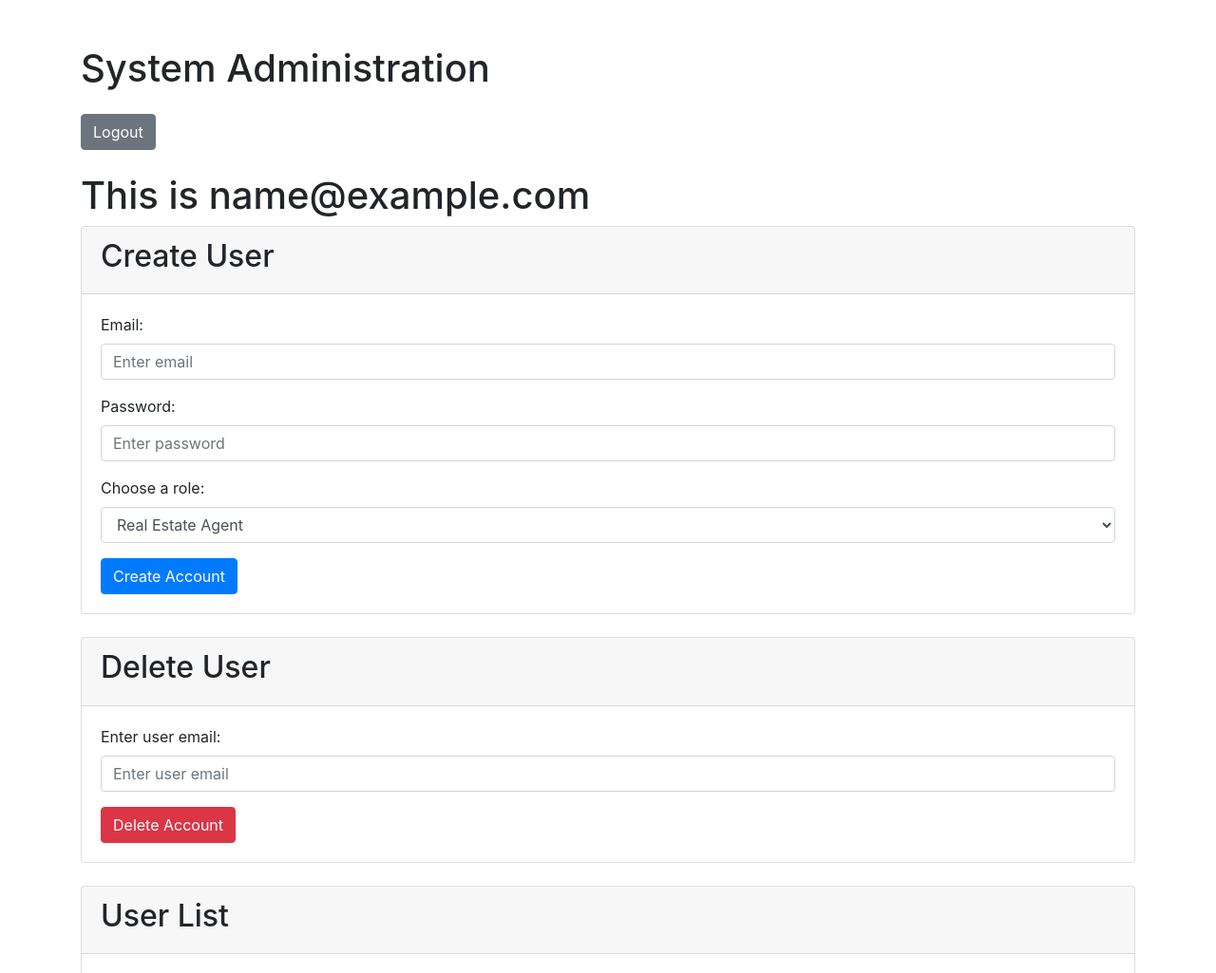
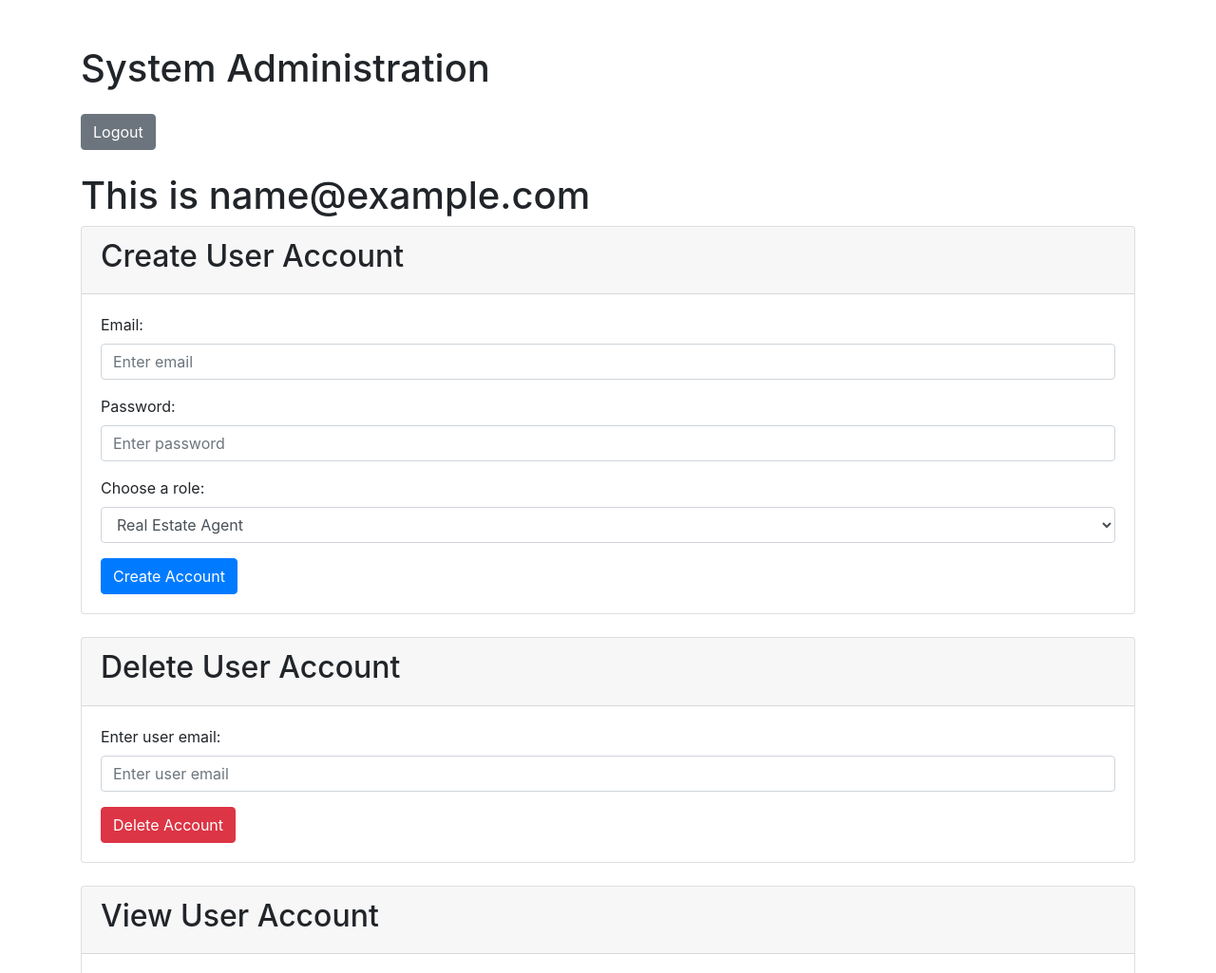
Before and after one commit to laojuaihe22/CSIT314-TeamZero, a Flask app: page /viewUserAccount in a window 1280 px wide. Shown: the top 1025 px of the page at 95% size. Run offline with Flask 3, Linux system fonts and the light colour scheme; the visitor is signed in with stand-in values (Sample User, id 1); data that the repository does not hold is empty; some libraries are stand-ins or nearby versions.

Commit message:
changes User class to UserAccount and some adjustment on admin page

```diff
--- a/controller/SystemAdmin/createUserAccountController.py
+++ b/controller/SystemAdmin/createUserAccountController.py
@@ -1,4 +1,4 @@
-from entity.UserAccount import User
+from entity.UserAccount import UserAccount
 class CreateUserController:
 
     def createUserAccount(self,email,password,role):
@@ -6,7 +6,7 @@ class CreateUserController:
         if not email or not password or not role:
             return False
 
-        userAccount = User()
+        userAccount = UserAccount()
         isCreated = userAccount.createUserAccount(email,password,role)
 
         if isCreated:
--- a/controller/SystemAdmin/deleteUserAccount.py
+++ b/controller/SystemAdmin/deleteUserAccount.py
@@ -1,4 +1,4 @@
-from entity.UserAccount import User
+from entity.UserAccount import UserAccount
 
 class DeleteUserAccount:
 
@@ -7,7 +7,7 @@ class DeleteUserAccount:
         if not email:
             return False
 
-        userAccount = User()
+        userAccount = UserAccount()
         isDeleted = userAccount.deleteUserAccount(email)
 
         if isDeleted:
--- a/controller/SystemAdmin/searchUserAccountController.py
+++ b/controller/SystemAdmin/searchUserAccountController.py
@@ -1,10 +1,10 @@
-from entity.UserAccount import User
+from entity.UserAccount import UserAccount
 
 class SearchUserAccountController:
 
     def searchUserAccount(self,email):
 
-        userAccount = User()
+        userAccount = UserAccount()
         user = userAccount.searchUserAccount(email)
 
         return user;
--- a/controller/SystemAdmin/viewUserAccountController.py
+++ b/controller/SystemAdmin/viewUserAccountController.py
@@ -1,9 +1,9 @@
-from entity.UserAccount import User
+from entity.UserAccount import UserAccount
 
 class ViewUserAccountController:
 
     def viewUserAccountData(self):
-        userAccount = User()
+        userAccount = UserAccount()
         user_account = userAccount.viewUserAccountData()
 
         return user_account
--- a/controller/User/loginController.py
+++ b/controller/User/loginController.py
@@ -1,11 +1,11 @@
-from entity.UserAccount import User
+from entity.UserAccount import UserAccount
 
 class LoginController:
 
 
     def verifyAccount(self, email, password):
 
-        userAccount = User()
+        userAccount = UserAccount()
         user, user_role = userAccount.verifyAccount(email,password)
 
         if user:
--- a/controller/User/signUpController.py
+++ b/controller/User/signUpController.py
@@ -1,10 +1,10 @@
-from entity.UserAccount import User
+from entity.UserAccount import UserAccount
 
 class SignUpController:
 
     def signUpUser(self,email,password):
 
-        userAccount = User()
+        userAccount = UserAccount()
         is_created = userAccount.signUpUser(email,password)
 
         return is_created
--- a/controller/User/userProfileController.py
+++ b/controller/User/userProfileController.py
@@ -1,4 +1,3 @@
-from flask import session
 from entity.UserProfile import UserProfile
 
 
--- a/entity/UserAccount.py
+++ b/entity/UserAccount.py
@@ -1,6 +1,6 @@
 from pymongo import MongoClient
 
-class User:
+class UserAccount:
     def __init__(self):
         self.database = None
     def get_database(self):
--- a/entity/UserProfile.py
+++ b/entity/UserProfile.py
@@ -11,6 +11,8 @@ class UserProfile:
             self.database = MongoClient("mongodb+srv://mongo:mongo@cluster0.zj42wez.mongodb.net/")
         return self.database
 
+
+    # view user profile
     def displayUserProfile(self, email):
 
         client = self.get_database()
--- a/static/styles.css
+++ b/static/styles.css
@@ -436,4 +436,10 @@ img {
     overflow: hidden;
 }
 
+.flash-error
+{
+    color: red;
+    font-family: Verdana, Geneva, Tahoma, sans-serif;
+    text-align: center;
+}
 /* Ally's css */
--- a/templates/admin.html
+++ b/templates/admin.html
@@ -31,7 +31,7 @@
         <!-- Create User Form -->
         <div class="card mb-4">
             <div class="card-header">
-                <h2>Create User</h2>
+                <h2>Create User Account</h2>
             </div>
             <div class="card-body">
                 <form id="create-user-form" action="/createUserAccount" method="POST">
@@ -59,7 +59,7 @@
         <!-- Delete User Form -->
         <div class="card mb-4">
             <div class="card-header">
-                <h2>Delete User</h2>
+                <h2>Delete User Account</h2>
             </div>
             <div class="card-body">
                 <form id="delete-user-form" action="/deleteUserAccount" method="POST">
@@ -77,7 +77,7 @@
         <!-- User List -->
         <div class="card mb-4">
             <div class="card-header">
-                <h2>User List</h2>
+                <h2>View User Account</h2>
             </div>
             <div class="card-body">
                 <table class="table">
```
